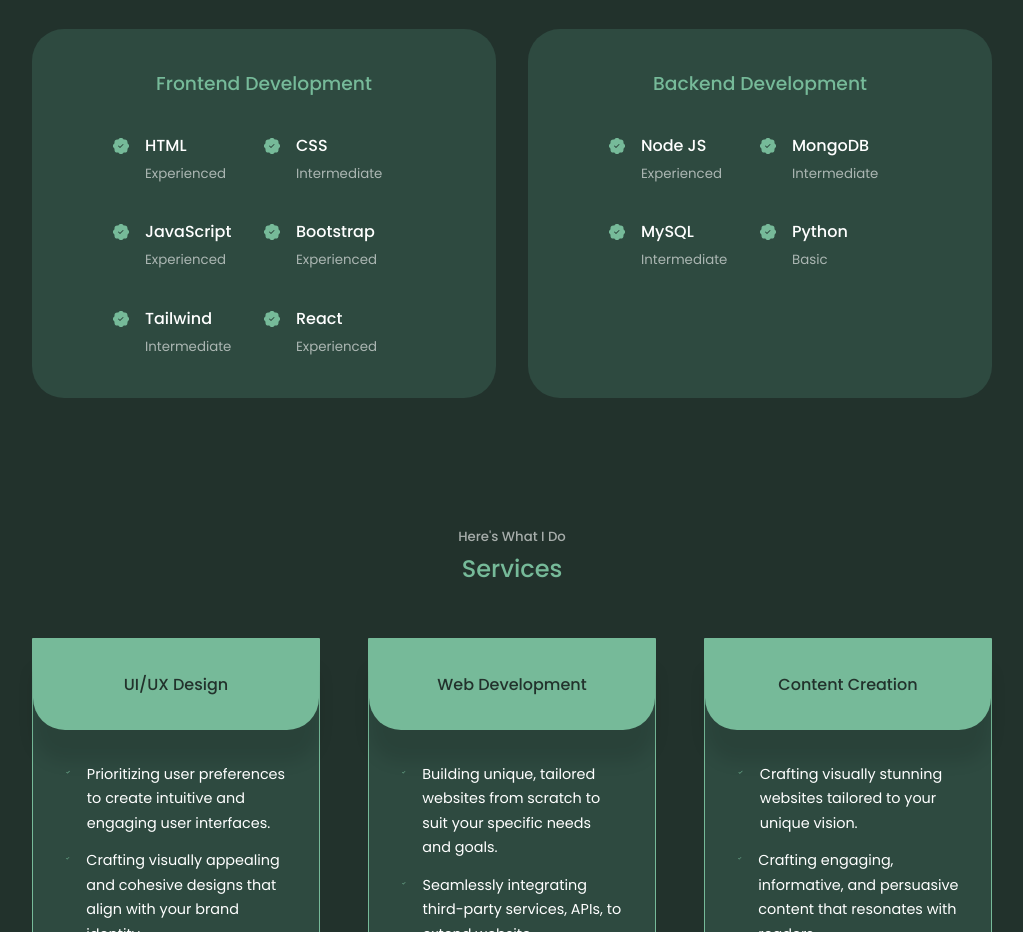
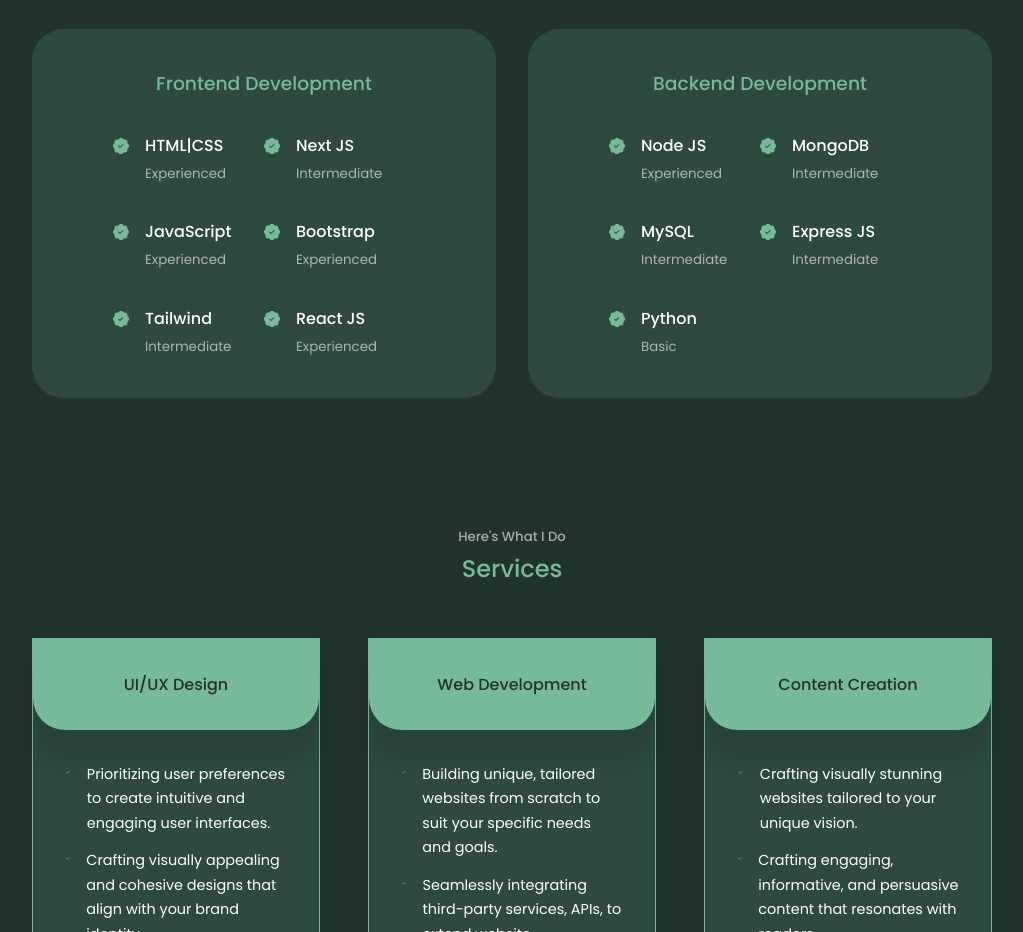
Before and after one commit to ansh2822/my-portfolio, a React (Create React App) app: page / in a window 1280 px wide. Shown: the part 1760-2692 px from the top of the page, without its empty margins (128-1151 px from the left). Built offline with nearby package versions, Linux system fonts and the light colour scheme.

Commit message:
Update Experience.jsx

```diff
--- a/src/components/experience/Experience.jsx
+++ b/src/components/experience/Experience.jsx
@@ -16,7 +16,7 @@
                         <article className='experience__details'>
                             <BsPatchCheckFill className='experience__details-icon' />
                             <div>
-                                <h4>HTML</h4>
+                                <h4>HTML|CSS</h4>
                                 <small className='text-light'>Experienced</small>
                             </div>
                         </article>
@@ -24,7 +24,7 @@
                         <article className='experience__details'>
                             <BsPatchCheckFill className='experience__details-icon' />
                             <div>
-                                <h4>CSS</h4>
+                                <h4>Next JS</h4>
                                 <small className='text-light'>Intermediate</small>
                             </div>
                         </article>
@@ -56,7 +56,7 @@
                         <article className='experience__details'>
                             <BsPatchCheckFill className='experience__details-icon' />
                             <div>
-                                <h4>React</h4>
+                                <h4>React JS</h4>
                                 <small className='text-light'>Experienced</small>
                             </div>
                         </article>
@@ -95,6 +95,14 @@
                         <article className='experience__details'>
                             <BsPatchCheckFill className='experience__details-icon' />
                             <div>
+                                <h4>Express JS</h4>
+                                <small className='text-light'>Intermediate</small>
+                            </div>
+                        </article>
+
+                        <article className='experience__details'>
+                            <BsPatchCheckFill className='experience__details-icon' />
+                            <div>
                                 <h4>Python</h4>
                                 <small className='text-light'>Basic</small>
                             </div>
```
